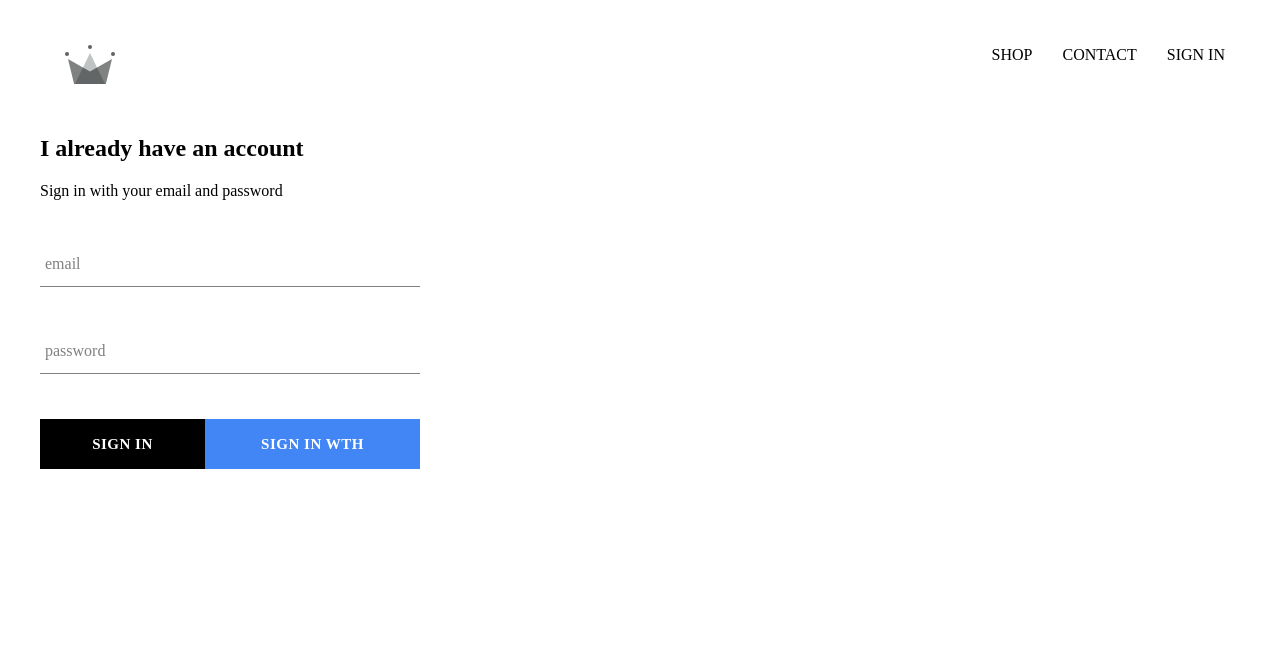
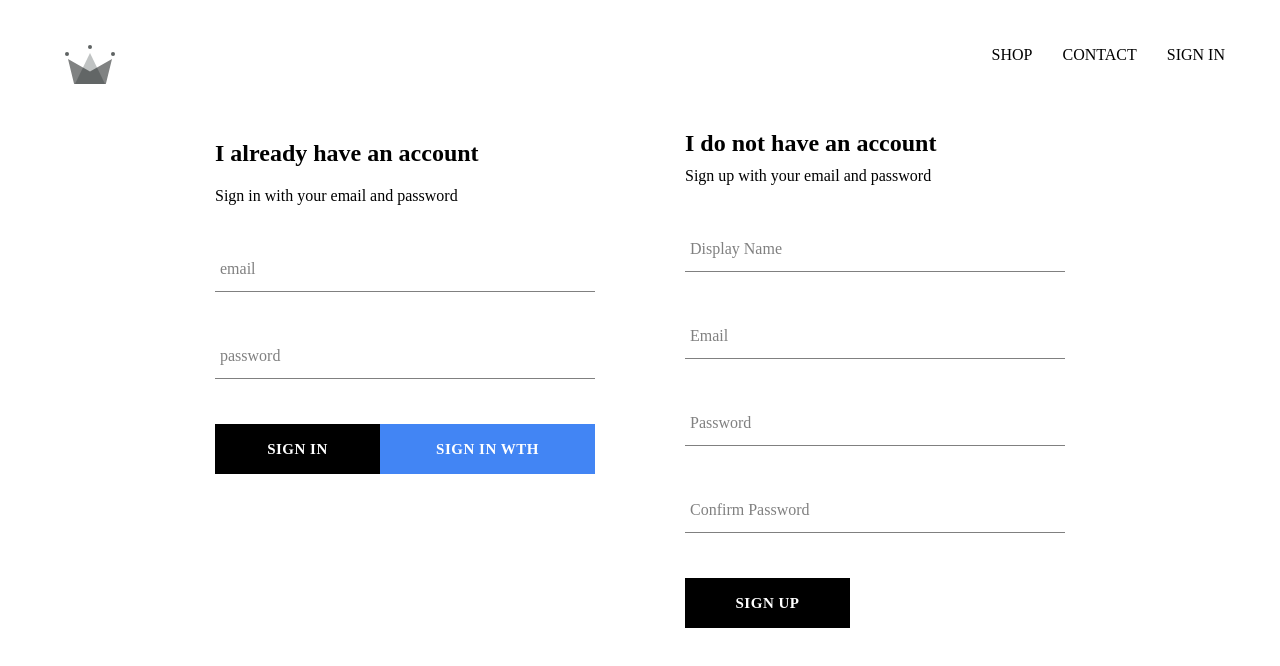
Before and after one commit to fjerbi/original-store, a React (Create React App) app: page /signin in a window 1280 px wide. Shown: the top 666 px of the page. Built offline with nearby package versions, Linux system fonts and the light colour scheme; no server answers; a web font is replaced by a local one.

Commit message:
sign up firebase

```diff
--- a/src/App.js
+++ b/src/App.js
@@ -5,7 +5,7 @@
 import ShopPage from './pages/shop/shop.component';
 import Header from './components/header/header.component';
 import SignInAnSignSupPage from './pages/sign-in-and-sign-up/sign-in-and-sign-up.component';
-import {auth} from './firebase/firebase.utils';
+import {auth, createUserProfileDocument} from './firebase/firebase.utils';
 
 
 
@@ -21,10 +21,22 @@
 unsubscribeFromAuth= null
 
 componentDidMount(){
-  this.unsubscribeFromAuth=auth.onAuthStateChanged(user => {
-    this.setState({currentUser: user});
+  this.unsubscribeFromAuth=auth.onAuthStateChanged(async userAuth => {
 
-    console.log(user);
+if(userAuth){
+  const userRef = await createUserProfileDocument(userAuth);
+userRef.onSnapshot(snapShot =>  {
+this.setState({
+  currentUser:{
+    id: snapShot.id,
+    ...snapShot.data()
+  }
+});
+console.log(this.state);
+});
+
+}
+this.setState({currentUser: userAuth});
   });
 }
 
--- /dev/null
+++ b/src/components/sign-up/sign-up.component.jsx
@@ -0,0 +1,107 @@
+import React from 'react';
+import FormInput from '../form-input/form-input.component';
+import CustomButton from '../custom-button/custom-button.component';
+
+import { createUserProfileDocument, auth } from '../../firebase/firebase.utils';
+
+import './sign-up.styles.scss';
+
+class SignUp extends React.Component{
+    constructor(){
+        super();
+
+        this.state= {
+            displayName:'',
+            email:'',
+            password:'',
+            confirmPassword:''
+        };
+    }
+
+    handleSubmit = async event => {
+        event.preventDefault();
+        const {displayName, email,password,confirmPassword}= this.state;
+    if(password !== confirmPassword  ){
+        alert("passwords don't match");
+        return;
+    }
+
+    try{
+const { user } = await auth.createUserWithEmailAndPassword(email, password)
+await createUserProfileDocument(user, {displayName});
+this.setState({
+    displayName:'',
+    email:'',
+    password:'',
+    confirmPassword:''
+});
+
+    }catch(error){
+console.error(error);
+    }
+
+    };
+
+
+    handleChange = event => {
+        const{name, value} = event.target;
+
+        this.setState({[name]: value});
+    };
+
+
+    render(){
+        const {displayName, email,password,confirmPassword}= this.state;
+        return(
+            <div className='sign-up'>
+                <h2 className='title'>I do not have an account</h2>
+<span>Sign up with your email and password</span>
+<form className='sign-up-form' onSubmit={this.handleSubmit}>
+<FormInput
+type='text'
+name='displayName'
+value={displayName}
+onChange={this.handleChange}
+label='Display Name'
+required
+/>
+
+
+<FormInput
+type='email'
+name='email'
+value={email}
+onChange={this.handleChange}
+label='Email'
+required
+/>
+
+
+<FormInput
+type='password'
+name='password'
+value={password}
+onChange={this.handleChange}
+label='Password'
+required
+/>
+
+
+
+<FormInput
+type='password'
+name='confirmPassword'
+value={confirmPassword}
+onChange={this.handleChange}
+label='Confirm Password'
+required
+/>
+<CustomButton type='submit'>SIGN UP</CustomButton>
+
+</form>
+            </div>
+        )
+    }
+}
+
+export default SignUp;
--- /dev/null
+++ b/src/components/sign-up/sign-up.styles.scss
@@ -0,0 +1,9 @@
+.sign-up {
+    display: flex;
+    flex-direction: column;
+    width: 380px;
+
+    .title {
+      margin: 10px 0;
+    }
+  }
--- a/src/firebase/firebase.utils.js
+++ b/src/firebase/firebase.utils.js
@@ -15,6 +15,36 @@
     measurementId: "G-1PQLPYLB86"
   };
 
+
+
+export const createUserProfileDocument = async(userAuth,additionalData ) =>{
+  if(!userAuth) return;
+  const userRef = firestore.doc(`users/${userAuth.uid}`);
+
+const snapShot = await userRef.get();
+
+if(!snapShot.exists){
+  const {displayName , email} = userAuth;
+  const createdAt = new Date();
+  try{
+    await userRef.set({
+      displayName,
+      email,
+      createdAt,
+      ...additionalData
+    });
+
+  } catch(error){
+console.log('error creating user', error.message);
+  }
+
+}
+
+return userRef;
+
+
+}
+
   firebase.initializeApp(config);
 
   export const auth = firebase.auth();
--- a/src/pages/sign-in-and-sign-up/sign-in-and-sign-up.component.jsx
+++ b/src/pages/sign-in-and-sign-up/sign-in-and-sign-up.component.jsx
@@ -1,10 +1,12 @@
 import React from 'react';
 import './sign-in-and-sign-up.styles.scss';
 import SignIn from '../../components/sign-in/sign-in.component';
+import SignUp from '../../components/sign-up/sign-up.component';
 
 const SignInAnSignSupPage = () =>(
     <div className='sign-in-and-sign-up'>
         <SignIn/>
+        <SignUp/>
     </div>
 );
 
--- a/src/pages/sign-in-and-sign-up/sign-in-and-sign-up.styles.scss
+++ b/src/pages/sign-in-and-sign-up/sign-in-and-sign-up.styles.scss
@@ -0,0 +1,7 @@
+.sign-in-and-sign-up{
+    width : 850px;
+    display : flex;
+    justify-content: space-between;
+
+    margin: 30px auto;
+}
```
Also changed, not shown: 1 other file (tests, documents, lock files or other folders).
